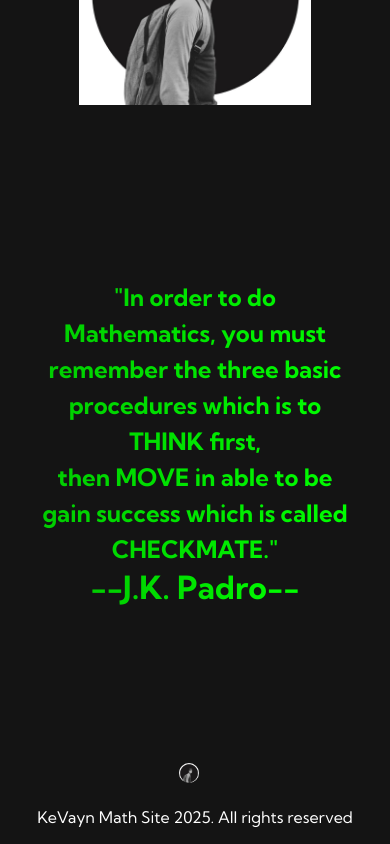
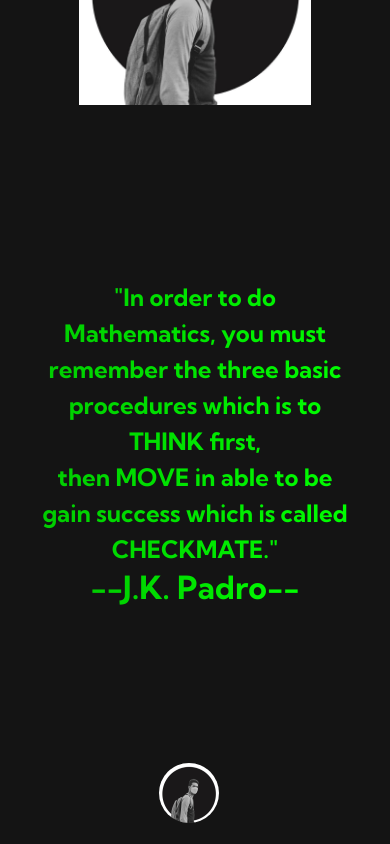
Before and after one commit to coolkid1611/Kevayn-Math-Site, a plain HTML site: page index.html in a window 390 px wide. Shown: the part 756-1600 px from the top of the page. Drawn offline with nearby package versions, Linux system fonts and the light colour scheme.

Commit message:
Update styles.css

```diff
--- a/styles.css
+++ b/styles.css
@@ -227,13 +227,7 @@
         font-size: 1rem;
     }
 
-    #navbar__img {
-        width: 20px; /* Adjust as needed */
-        height: 20px; /* Keeps it square */
-        object-fit: cover; /* Ensures the image fills the space without distortion */
-        border-radius: 50%; /* Makes it circular if needed */
-        margin-right: 0.75rem;
-    }
+
 }
 
 
```
